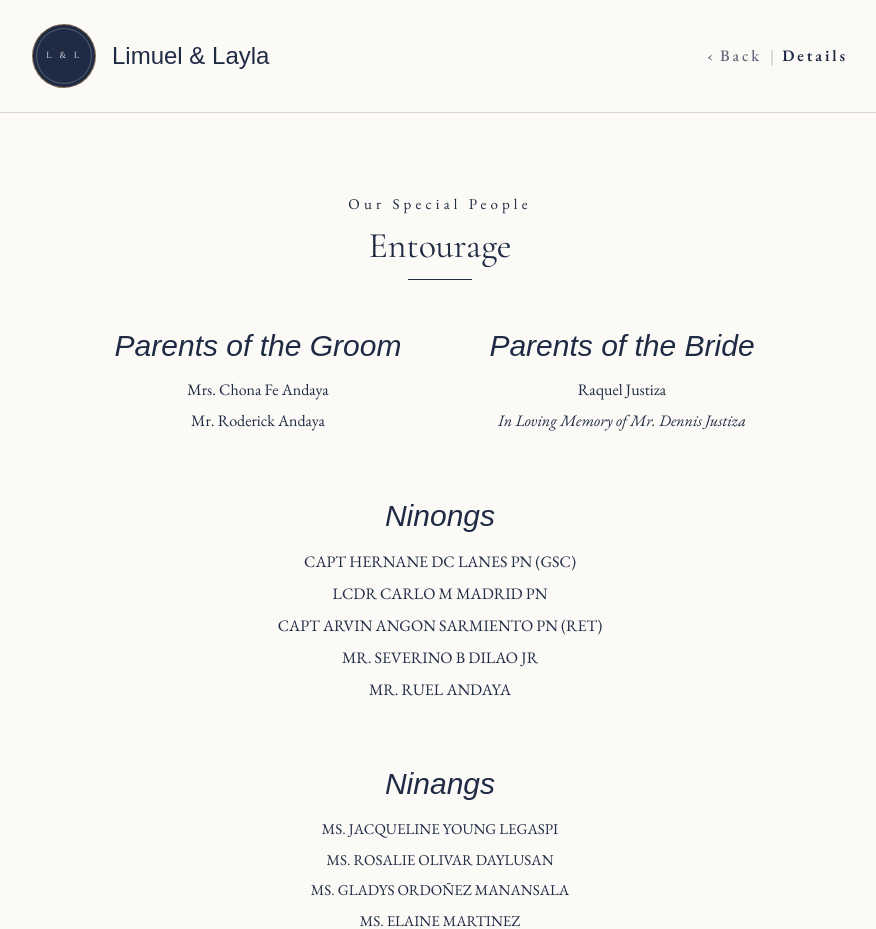
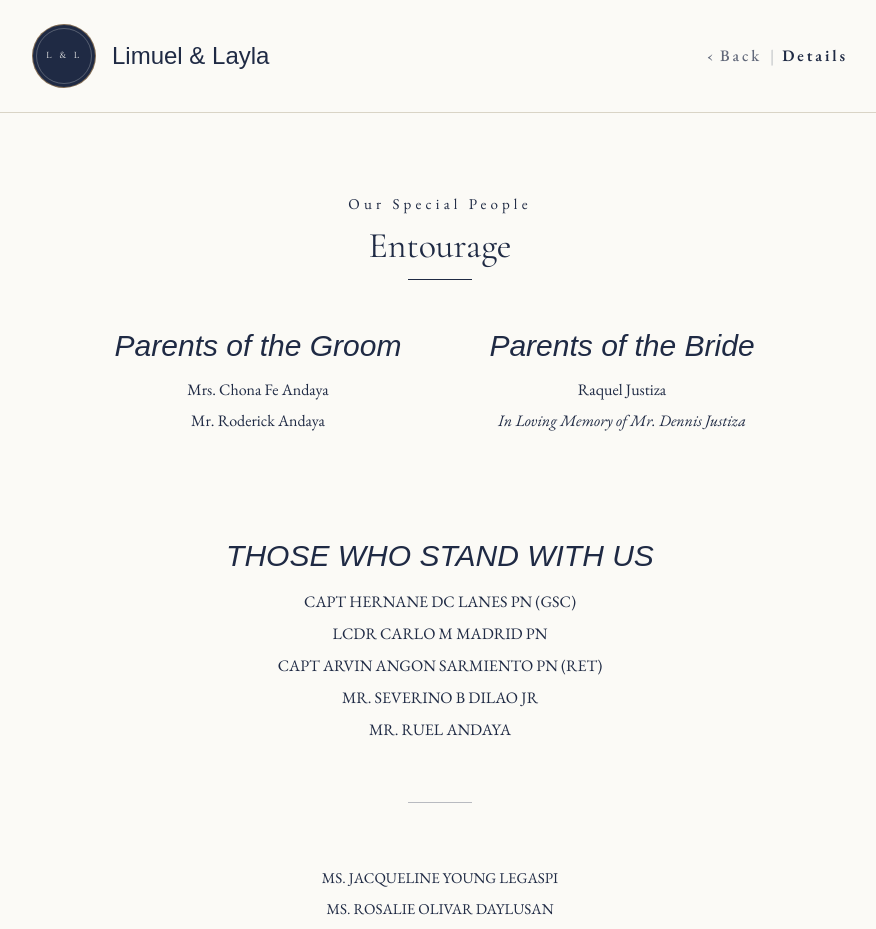
Before and after one commit to dowardcaps/limuelandlayla, a Next.js app: page /details in a window 1280 px wide. Shown: the top 929 px of the page, without its empty margins (200-1076 px from the left). Built offline with nearby package versions, Linux system fonts and the light colour scheme; a web font is replaced by a local one.

Commit message:
add revisions

```diff
--- a/app/layout.tsx
+++ b/app/layout.tsx
@@ -27,8 +27,8 @@ const script = localFont({
 });
 
 export const metadata: Metadata = {
-  title: "Limuel & Layla — October 22, 2026",
-  description: "You are invited to the wedding of Limuel & Layla.",
+  title: "LIMUEL & LAYLA",
+  description: "You are invited to the wedding of Limuel & Layla. - Oct. 22, 2026",
 };
 
 export default function RootLayout({ children }: { children: React.ReactNode }) {
--- a/components/wedding/EntourageSection.tsx
+++ b/components/wedding/EntourageSection.tsx
@@ -62,8 +62,9 @@ export default function EntourageSection() {
 
         {/* Ninongs */}
         <div data-aos="fade-up" data-aos-delay="100">
-          <div className="flex flex-col items-center gap-4">
-            <h3 className="font-display text-3xl italic text-navy sm:text-3xl">Ninongs</h3>
+          <div className="flex flex-col items-center gap-4 mt-10">
+            <h3 className="font-display text-3xl italic text-navy sm:text-3xl">THOSE WHO STAND WITH US</h3>
+
             <ul className="flex w-full max-w-md flex-col items-center gap-2">
               {entourageData.ninong.map((item, index) => (
                 <li
@@ -77,12 +78,13 @@ export default function EntourageSection() {
               ))}
             </ul>
           </div>
+                  <div className="h-px w-16 bg-navy/30  mx-auto mt-15" />
         </div>
+
 
         {/* Ninangs */}
         <div data-aos="fade-up" data-aos-delay="200">
           <div className="flex flex-col items-center gap-4">
-            <h3 className="font-display text-3xl italic text-navy sm:text-3xl">Ninangs</h3>
             <ul className="flex w-full max-w-md flex-col items-center gap-2">
               {entourageData.ninang.map((item, index) => (
                 <li
--- a/components/wedding/HeroSection.tsx
+++ b/components/wedding/HeroSection.tsx
@@ -99,7 +99,7 @@ export default function HeroSection(): React.ReactElement {
             data-aos-delay="150"
           >
             <LightboxImage
-              src="/assets/holdinghands.jpg"
+              src="/assets/smile.jpg"
               alt="Holding hands"
               width={1000}
               height={1000}
@@ -129,7 +129,7 @@ export default function HeroSection(): React.ReactElement {
             data-aos-delay="220"
           >
             <LightboxImage
-              src="/assets/far.jpg"
+              src="/assets/holdinghands.jpg"
               alt="A quiet moment"
               width={1000}
               height={1000}
@@ -143,7 +143,7 @@ export default function HeroSection(): React.ReactElement {
         {/* Footer */}
         <div className="mt-10 flex flex-col items-center gap-3 text-navy/40 sm:mt-16">
           <span aria-hidden="true" className="h-8 w-px bg-navy/20 sm:h-10" />
-          <p className="tracked text-md text-navy">{couple.hashtag}</p>
+          <p className="tracked text-lg text-navy whitespace-pre-line">{couple.verse}</p>
         </div>
       </section>
     </div>
--- a/components/wedding/SiteFooter.tsx
+++ b/components/wedding/SiteFooter.tsx
@@ -8,8 +8,8 @@ export default function SiteFooter() {
       <p className="font-script text-xl text-navy sm:text-2xl">
         {couple.first} &amp; {couple.second}
       </p>
-      <p className="tracked text-[0.6rem] text-navy/70">
-        {weddingDate.display} &middot; {couple.hashtag}
+      <p className="tracked text-md text-navy">
+        {weddingDate.display}
       </p>
     </footer>
   );
--- a/data/content.ts
+++ b/data/content.ts
@@ -5,7 +5,8 @@ export const couple = {
   first: "Limuel",
   second: "Layla",
   initials: "L & L",
-  hashtag: "#LimuelAndLayla",
+  verse: `"Do everything in love.”
+  — 1 Corinthians 16:14`,
 };
 
 export const weddingDate = {
```
Also changed, not shown: 1 other file (tests, documents, lock files or other folders).
